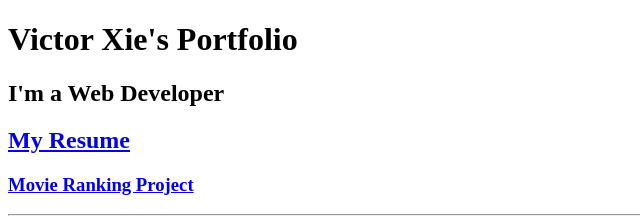
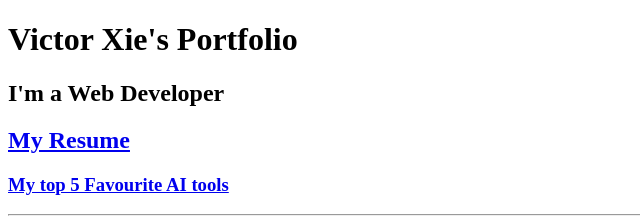
Before and after one commit to victor8653/html-portfolio, a plain HTML site: page index.html in a window 1280 px wide. Shown: the top 221 px of the page, 0-640 px from the left. Drawn offline with Linux system fonts and the light colour scheme.

Commit message:
change movie to AI

```diff
--- a/index.html
+++ b/index.html
@@ -10,7 +10,7 @@
         <h1>Victor Xie's Portfolio</h1>
         <h2>I'm a Web Developer</h2>
         <h2><a href="./public/resume.html">My Resume</a></h2>
-        <a href="./public/AI tools.html"><h3>Movie Ranking Project</h3></a>
+        <a href="./public/AI tools.html"><h3>My top 5 Favourite AI tools</h3></a>
         <hr>
         <img src="./assets/images/AI tools.png"height=200 >
 
```
